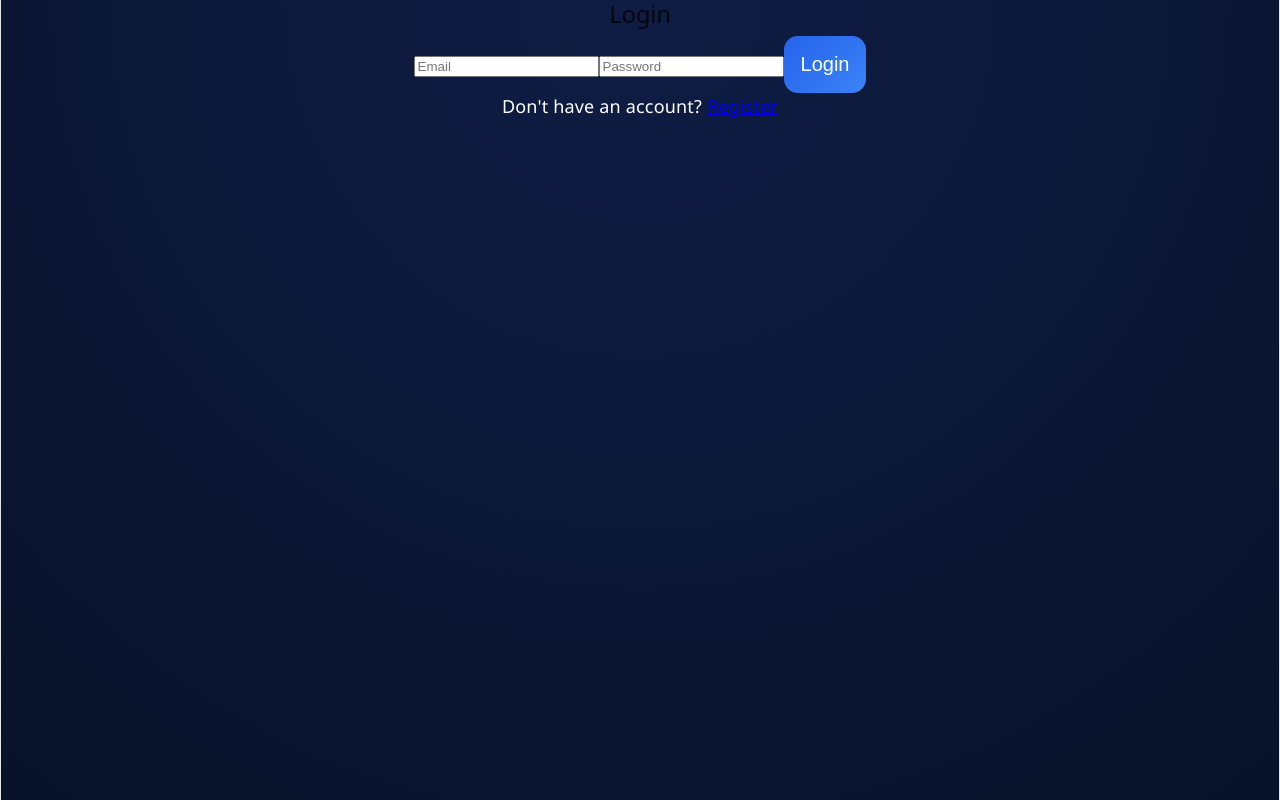
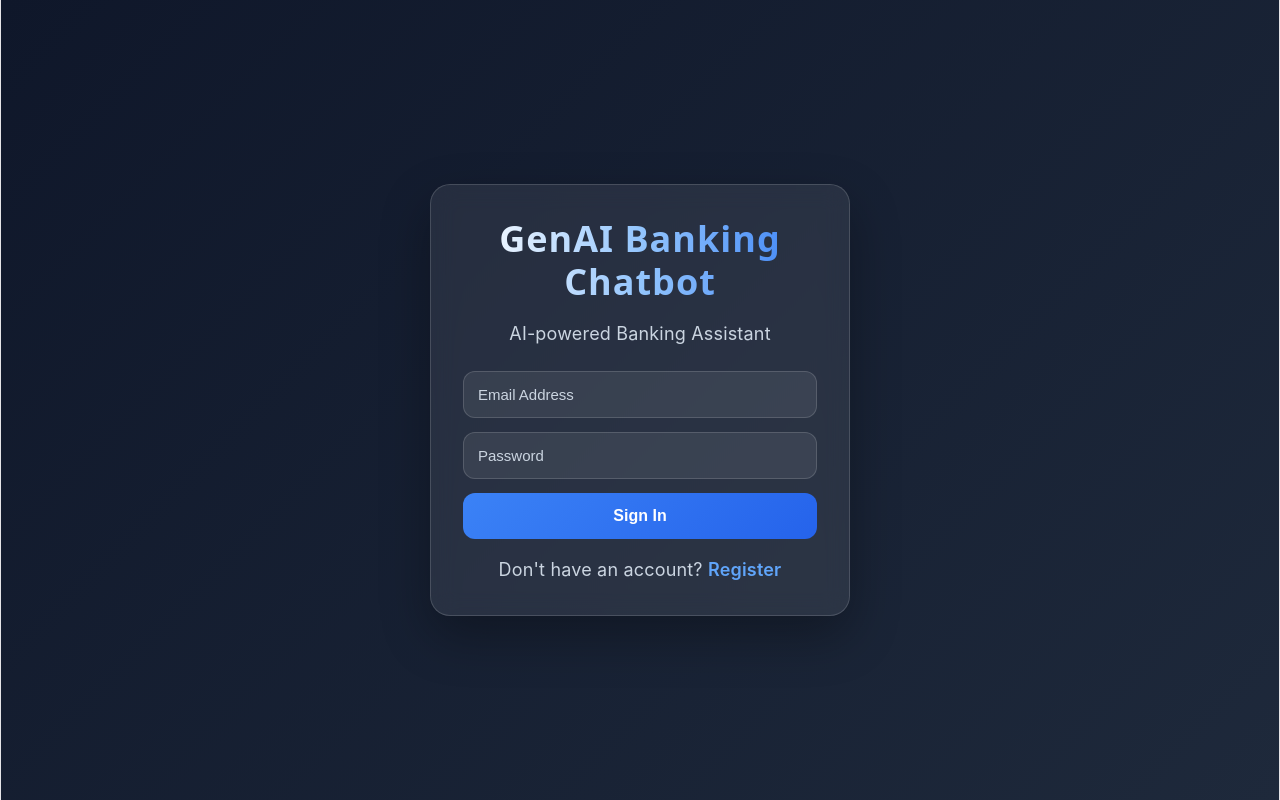
Before and after one commit to Asutosh123W/genai-banking-chatbot, a React (Vite) app in the folder frontend/frontend-app/: page /login in a window 1280 px wide. Built offline with nearby package versions, Linux system fonts and the light colour scheme.

Commit message:
UI improvements

```diff
--- a/frontend/frontend-app/src/App.css
+++ b/frontend/frontend-app/src/App.css
@@ -203,28 +203,32 @@ h1 {
   justify-content: flex-end;
 
   margin-bottom: 12px;
+
+   gap: 5px;
 }
 
 .clear-btn {
 
-  width: 170px;
+  background: rgba(255, 80, 80, 0.15);
 
-  background:
-    linear-gradient(
-      135deg,
-      #ef4444,
-      #dc2626
-    );
+  color: #ff7a7a;
+
+  border: 1px solid rgba(255, 80, 80, 0.3);
+
+  padding: 18px 30px;
+
+  border-radius: 12px;
+
+  font-weight: 600;
+
+  transition: all 0.2s ease;
 }
 
 .clear-btn:hover {
 
-  background:
-    linear-gradient(
-      135deg,
-      #dc2626,
-      #b91c1c
-    );
+ background: rgba(255, 80, 80, 0.25);
+
+  transform: translateY(-2px);
 }
 
 /* Chat */
@@ -278,15 +282,15 @@ h1 {
 
   border-radius: 18px;
 
-  max-width: 72%;
+  max-width: 85%;
 
-  line-height: 1.8;
+  line-height: 1.6;
 
   white-space: pre-wrap;
 
   word-wrap: break-word;
 
-  font-size: 20px;
+  font-size: 16px;
 
   box-shadow:
     0 6px 20px
@@ -313,6 +317,7 @@ h1 {
   font-size: 12px;
 
   color: #9ca3af;
+
 
   margin-top: 6px;
 }
@@ -358,31 +363,26 @@ textarea::placeholder {
 
 button {
 
-  background:
-    linear-gradient(
-      135deg,
-      #2563eb,
-      #3b82f6
-    );
+   background: rgba(80, 140, 255, 0.15);
 
-  color: white;
+  color: #6ea8ff;
 
-  border: none;
+  border: 1px solid rgba(80, 140, 255, 0.3);
 
-  padding: 17px;
+  padding: 12px 24px;
 
-  border-radius: 14px;
+  border-radius: 12px;
 
-  font-size: 20px;
+  font-weight: 600;
 
-  cursor: pointer;
-
-  transition: 0.25s ease;
+  transition: all 0.2s ease;
 }
 
 button:hover {
 
-  transform: scale(1.02);
+    background: rgba(80, 140, 255, 0.25);
+
+  transform: translateY(-2px);
 }
 
 /* Responsive */
@@ -691,17 +691,19 @@ button:hover {
 }
 
 .profile-section {
-
-  position: absolute;
+  position: fixed !important;
 
   top: 20px;
-
   right: 20px;
 
-  z-index: 1000;
+  z-index: 9999;
+
+  margin: 0;
+  padding: 0;
 }
 
 .profile-btn {
+
 
   background: #3b82f6;
 
@@ -722,19 +724,31 @@ button:hover {
 
 .profile-dropdown {
 
-  margin-top: 10px;
+  position: absolute;
 
-  background: #152447;
+  top: calc(100% + 10px);
 
-  border-radius: 12px;
+  right: 0;
+  left: auto;
+  transform: none;
 
-  min-width: 260px;
+  width: 220px;
+
+  background: #1e293b;
+
+  border-radius: 16px;
 
   box-shadow:
-    0 10px 25px
-    rgba(0,0,0,0.35);
+    0 15px 40px rgba(
+      0,
+      0,
+      0,
+      0.35
+    );
 
   overflow: hidden;
+
+  z-index: 1001;
 }
 
 .profile-header {
@@ -942,6 +956,11 @@ button:hover {
 }
 
 .sidebar {
+  transition:
+    width 0.3s ease,
+    padding 0.3s ease;
+
+  position: relative;
 
   width: 280px;
 
@@ -1264,3 +1283,246 @@ button:hover {
   font-weight: 600;
 
 }
+
+* {
+  margin: 0;
+  padding: 0;
+  box-sizing: border-box;
+}
+
+body {
+  font-family: Inter, Segoe UI, sans-serif;
+  background: linear-gradient(135deg, #0f172a, #1e293b);
+  min-height: 100vh;
+}
+
+.login-container {
+  width: 100%;
+  min-height: 100vh;
+
+  display: flex;
+  flex-direction: column;
+  justify-content: center;
+  align-items: center;
+
+  padding: 20px;
+}
+
+.auth-card {
+  width: 100%;
+  max-width: 420px;
+
+  background: rgba(255,255,255,0.08);
+
+  backdrop-filter: blur(12px);
+
+  border: 1px solid rgba(255,255,255,0.15);
+
+  border-radius: 20px;
+
+  padding: 32px;
+
+  box-shadow:
+    0 20px 50px rgba(0,0,0,0.3);
+}
+
+.auth-title {
+  color: white;
+  font-size: 2rem;
+  font-weight: 700;
+  text-align: center;
+}
+
+.auth-subtitle {
+  color: #cbd5e1;
+  text-align: center;
+  margin-top: 8px;
+  margin-bottom: 24px;
+}
+
+.login-container form {
+  display: flex;
+  flex-direction: column;
+  gap: 14px;
+}
+
+.login-container input {
+  width: 100%;
+  padding: 14px;
+
+  border-radius: 12px;
+  border: 1px solid rgba(255,255,255,0.15);
+
+  background: rgba(255,255,255,0.08);
+
+  color: white;
+  font-size: 15px;
+}
+
+.login-container input::placeholder {
+  color: #cbd5e1;
+}
+
+.login-container input:focus {
+  outline: none;
+  border-color: #3b82f6;
+}
+
+.login-container button {
+  border: none;
+
+  border-radius: 12px;
+
+  padding: 14px;
+
+  font-size: 16px;
+  font-weight: 600;
+
+  cursor: pointer;
+
+  color: white;
+
+  background: linear-gradient(
+    135deg,
+    #3b82f6,
+    #2563eb
+  );
+
+  transition: 0.2s;
+}
+
+.login-container button:hover {
+  transform: translateY(-2px);
+}
+
+.login-container p {
+  margin-top: 18px;
+  text-align: center;
+  color: #cbd5e1;
+}
+
+.login-container a {
+  color: #60a5fa;
+  text-decoration: none;
+  font-weight: 600;
+}
+
+.login-container a:hover {
+  text-decoration: underline;
+}
+
+@media (max-width: 480px) {
+
+  .auth-card {
+    padding: 24px;
+  }
+
+  .auth-title {
+    font-size: 1.6rem;
+  }
+}
+
+@media (max-width: 768px) {
+
+  .app-layout {
+    flex-direction: column;
+  }
+
+  .sidebar {
+    width: 100%;
+    max-height: 300px;
+    overflow-y: auto;
+  }
+
+  .main-content {
+    width: 100%;
+  }
+
+  .chat-container {
+    height: 55vh;
+  }
+
+  .input-section {
+    flex-direction: column;
+  }
+
+  .input-section button {
+    width: 100%;
+  }
+
+}
+
+.sidebar {
+  transition: 0.3s ease;
+}
+
+.sidebar.collapsed {
+  width: 70px;
+}
+
+.sidebar-topbar {
+
+  display: flex;
+
+  justify-content: flex-end;
+
+  padding: 15px;
+
+  margin-bottom: 10px;
+}
+
+.sidebar-toggle {
+
+  position: absolute;
+
+  top: 20px;
+  right: 15px;
+
+  width: 40px;
+  height: 40px;
+
+  display: flex;
+  align-items: center;
+  justify-content: center;
+
+  font-size: 30px;
+
+  background: transparent;
+  border: none;
+
+  color: white;
+
+  cursor: pointer;
+
+  z-index: 100;
+}
+
+.avatar-circle {
+
+  width: 36px;
+  height: 36px;
+
+  border-radius: 50%;
+
+  background: linear-gradient(
+    135deg,
+    #3b82f6,
+    #2563eb
+  );
+
+  display: flex;
+  align-items: center;
+  justify-content: center;
+
+  color: white;
+  font-weight: bold;
+
+  margin-right: 10px;
+}
+
+.profile-btn {
+
+  display: flex;
+  align-items: center;
+  gap: 8px;
+}
--- a/frontend/frontend-app/src/pages/Dashboard.jsx
+++ b/frontend/frontend-app/src/pages/Dashboard.jsx
@@ -4,6 +4,7 @@ import { useAuth } from "../context/AuthContext";
 import ReactMarkdown from "react-markdown";
 import {apiFetch} from "../services/api";
 
+
 function Dashboard() {
 
   const getCurrentTime = () => {
@@ -24,6 +25,9 @@ function Dashboard() {
   const [showProfileMenu,
   setShowProfileMenu] =
   useState(false);
+
+  const [sidebarOpen, setSidebarOpen] =
+  useState(true);
 
   const [message, setMessage] = useState("");
   const [chatHistory, setChatHistory] = useState([]);
@@ -834,7 +838,27 @@ fetchSessions();
 
   <div className="app-layout">
 
-    <div className="sidebar">
+    <div
+  className={
+    sidebarOpen
+      ? "sidebar"
+      : "sidebar collapsed"
+  }
+>
+  <div className="sidebar-topbar">
+
+  <button
+    className="sidebar-toggle"
+    onClick={() =>
+      setSidebarOpen(!sidebarOpen)
+    }
+  >
+    ☰
+  </button>
+
+</div>
+
+      {sidebarOpen && (
 
   <div className="sidebar-header">
 
@@ -847,6 +871,10 @@ fetchSessions();
 
   </div>
 
+)}
+
+      {sidebarOpen && (
+  <>
     <div className="session-search-container">
 
       <input
@@ -904,9 +932,7 @@ fetchSessions();
 
               }}
             >
-
               ✏️
-
             </button>
 
             <button
@@ -921,9 +947,7 @@ fetchSessions();
 
               }}
             >
-
               ✕
-
             </button>
 
           </div>
@@ -933,6 +957,8 @@ fetchSessions();
       ))}
 
     </div>
+  </>
+)}
 
 </div>
 
@@ -954,7 +980,15 @@ fetchSessions();
   }
 >
 
-    👤 {user?.username} ▼
+  <div className="avatar-circle">
+    {user?.username
+      ?.charAt(0)
+      ?.toUpperCase()}
+  </div>
+
+  <span>
+    {user?.username}
+  </span>
 
 </button>
 
@@ -1002,15 +1036,11 @@ fetchSessions();
     </div>
 
     <h1>
-      GenAI Banking Chatbot
+      FinIntel AI
     </h1>
 
     <p className="subtitle">
-      Intelligent RAG-powered AI Assistant for Document Question Answering
-    </p>
-
-    <p className="backend-note">
-      Backend currently runs locally using Ollama + Mistral.
+      Document Intelligence & Conversational Analytics
     </p>
 
   </div>
@@ -1320,7 +1350,7 @@ fetchSessions();
           className="clear-btn"
           onClick={clearChat}
         >
-          Clear Chat
+          🗑 Clear Chat
         </button>
 
         <button
@@ -1346,7 +1376,7 @@ fetchSessions();
       </div>
 
       <h2>
-        Welcome to GenAI Banking Chatbot
+        Welcome to FinIntel AI
       </h2>
 
       <p>
@@ -1356,19 +1386,19 @@ fetchSessions();
       <div className="welcome-features">
 
         <div>
-          📄 Upload PDF Documents
+          📄 Upload & Analyze Documents
         </div>
 
         <div>
-          🔍 Search Knowledge Bases
+          🧠 AI-Powered Retrieval Augmented Generation
         </div>
 
         <div>
-          💬 Create Multiple Chat Sessions
+          📊 Built-in RAG Evaluation Metrics
         </div>
 
         <div>
-          ⚡ Get AI-Powered Answers
+          💬 Multi-Session Conversational Memory
         </div>
 
       </div>
--- a/frontend/frontend-app/src/pages/Login.jsx
+++ b/frontend/frontend-app/src/pages/Login.jsx
@@ -98,23 +98,26 @@ function Login() {
   };
 
   return (
-
   <div className="login-container">
 
-      <h2>Login</h2>
+    <div className="auth-card">
 
-      <form
-        onSubmit={handleLogin}
-      >
+      <h1 className="auth-title">
+        GenAI Banking Chatbot
+      </h1>
+
+      <p className="auth-subtitle">
+        AI-powered Banking Assistant
+      </p>
+
+      <form onSubmit={handleLogin}>
 
         <input
           type="email"
-          placeholder="Email"
+          placeholder="Email Address"
           value={email}
           onChange={(e) =>
-            setEmail(
-              e.target.value
-            )
+            setEmail(e.target.value)
           }
         />
 
@@ -123,29 +126,24 @@ function Login() {
           placeholder="Password"
           value={password}
           onChange={(e) =>
-            setPassword(
-              e.target.value
-            )
+            setPassword(e.target.value)
           }
         />
 
-        <button
-          type="submit"
-        >
-          Login
+        <button type="submit">
+          Sign In
         </button>
 
       </form>
 
       <p>
-
         Don't have an account?{" "}
-
         <Link to="/register">
           Register
         </Link>
+      </p>
 
-</p>
+    </div>
 
   </div>
 );
--- a/frontend/frontend-app/src/pages/Register.jsx
+++ b/frontend/frontend-app/src/pages/Register.jsx
@@ -93,12 +93,17 @@ function Register() {
   };
 
   return (
+  <div className="login-container">
 
-    <div className="login-container">
+    <div className="auth-card">
 
-      <h2>
+      <h1 className="auth-title">
         Create Account
-      </h2>
+      </h1>
+
+      <p className="auth-subtitle">
+        Start using the AI Banking Assistant
+      </p>
 
       <form
         onSubmit={handleRegister}
@@ -117,7 +122,7 @@ function Register() {
 
         <input
           type="email"
-          placeholder="Email"
+          placeholder="Email Address"
           value={email}
           onChange={(e) =>
             setEmail(
@@ -152,31 +157,26 @@ function Register() {
           type="submit"
           disabled={loading}
         >
-
           {
             loading
               ? "Creating..."
-              : "Register"
+              : "Create Account"
           }
-
         </button>
 
       </form>
 
       <p>
-
-        Already have an account?
-
-        {" "}
-
+        Already have an account?{" "}
         <Link to="/login">
           Login
         </Link>
-
       </p>
 
     </div>
-  );
+
+  </div>
+);
 }
 
 export default Register;
--- a/package.json
+++ b/package.json
@@ -1,5 +1,6 @@
 {
   "dependencies": {
+    "react-hot-toast": "^2.6.0",
     "react-router-dom": "^7.16.0"
   }
 }
```
Also changed, not shown: 1 other file (tests, documents, lock files or other folders). Lines whose indentation alone changed are shown as unchanged.
